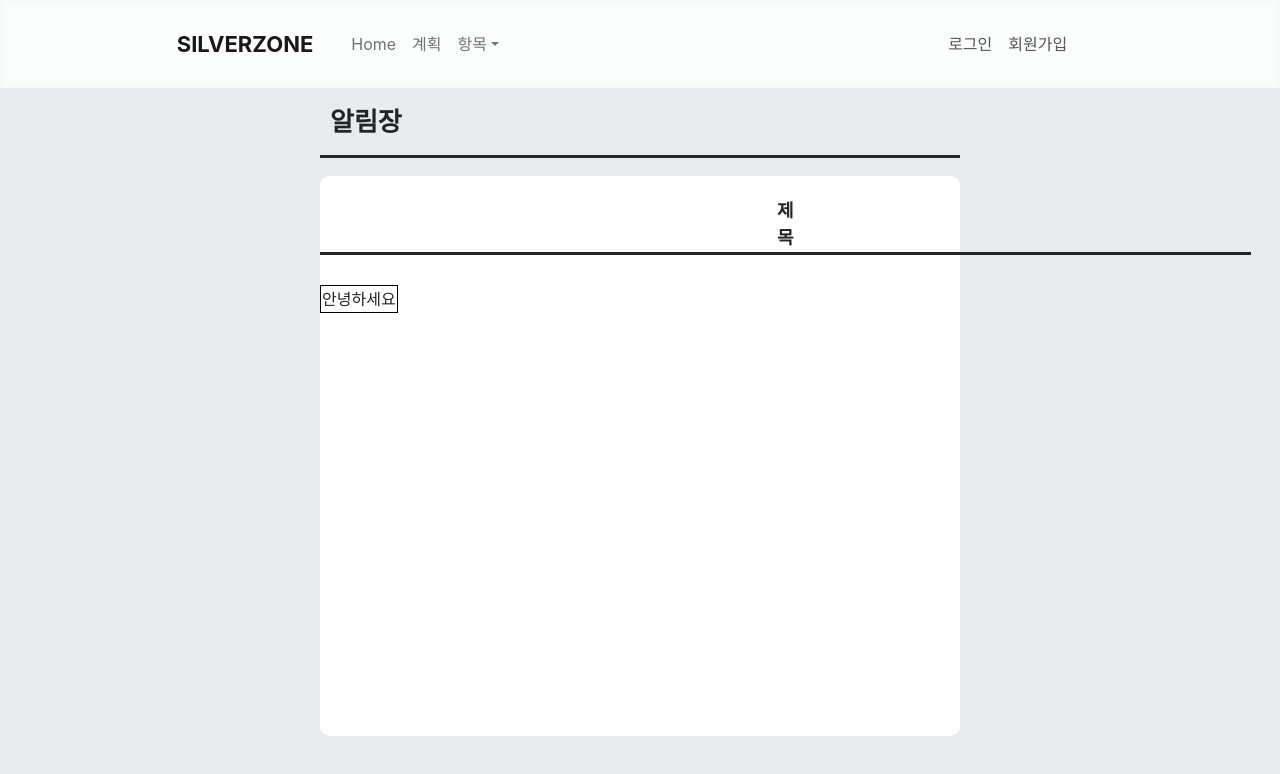
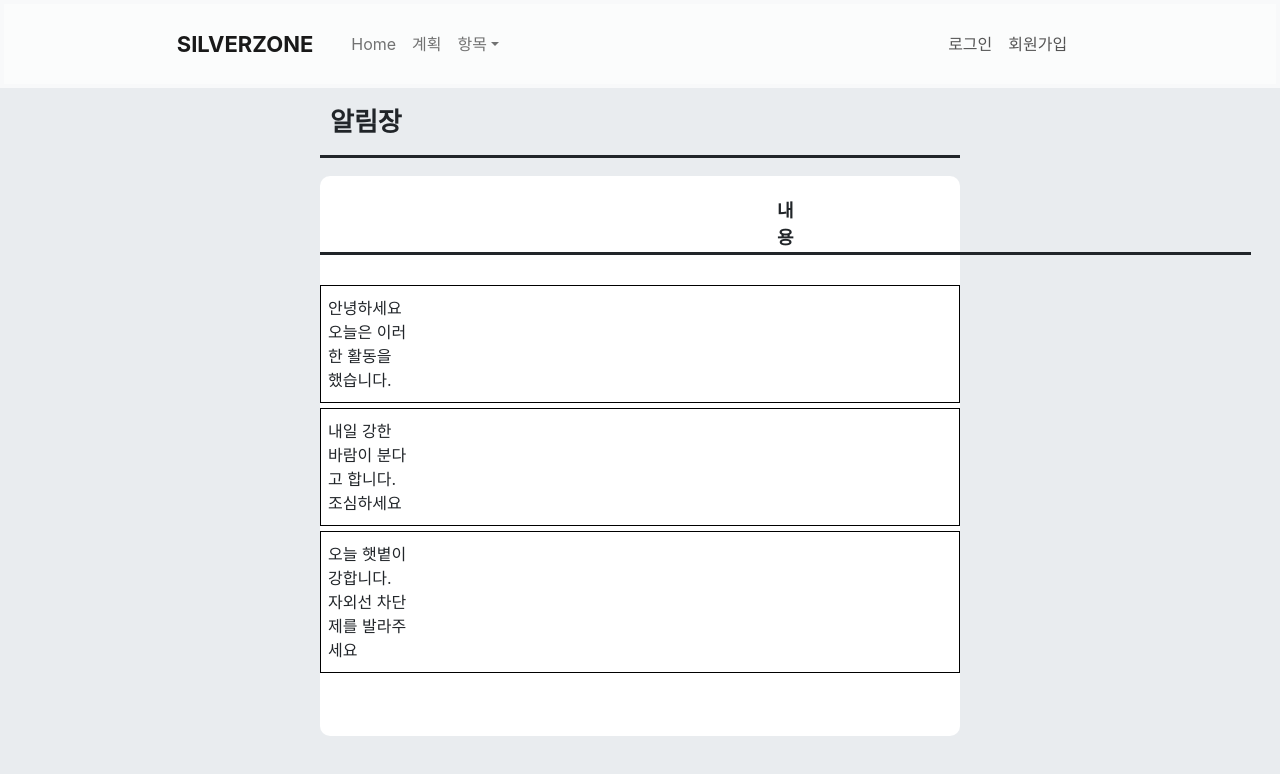
Before and after one commit to Team-DaeChiWon/front, a React (Create React App) app: page /notebook in a window 1280 px wide. Shown: the top 774 px of the page. Built offline with nearby package versions, Linux system fonts and the light colour scheme; no server answers.

Commit message:
[update]

```diff
--- a/src/notice_notebook/Notebook.css
+++ b/src/notice_notebook/Notebook.css
@@ -44,7 +44,13 @@
     border-bottom: 3px solid;
 }
 
+/* 수정할 부분 */
 .table_td_title{
+    padding-left: 7px;
+    padding-right: 550px;
+    padding-top: 10px;
+    padding-bottom: 10px;
+    margin-bottom: 5px;
 }
 
 .table_td_date{
--- a/src/notice_notebook/Notebook.js
+++ b/src/notice_notebook/Notebook.js
@@ -2,6 +2,7 @@ import React, { useState, useEffect } from "react";
 import { useNavigate } from "react-router-dom";
 import axios from "axios";
 
+import ServerConfig from './../config/server.json';
 import * as N from './Notebook.style.js';
 
 import './Notebook.css';
@@ -9,11 +10,11 @@ import './Notebook.css';
 function Notebook(){
 
     useEffect(() => {
-        // axios.get(`${ServerConfig.address}/notification/{notification-id}`)
-        // .then((result)=>{setNotebookList(result.data.notification-id)})
+        axios.get(`${ServerConfig.address}/notification/{notification-id}`)
+        .then((result)=>{setNotebookList(result.data.content)})
     }, [])
 
-    let [notebookList, setNotebookList] = useState(['']);
+    let [notebookList, setNotebookList] = useState(['안녕하세요 오늘은 이러한 활동을 했습니다.','내일 강한 바람이 분다고 합니다. 조심하세요','오늘 햇볕이 강합니다. 자외선 차단제를 발라주세요']);
 
     // let [title, setTitle] = useState();
     // let [date, setDate] = useState();
@@ -26,23 +27,23 @@ function Notebook(){
             </div>
 
             <N.Notebook_Box>
-                <div className="table_area">
+                <div>
                     <table className="table_title">
                         <thead>
                             <tr>
-                                <th className="table_th_title">제목</th>
+                                <th className="table_th_title">내용</th>
                             </tr>
                         </thead>
                     </table>
 
                     {
-                        notebookList.map(() => {
+                        notebookList.map((a, i) => {
                             return (
                                 <div>
                                     <table className="table_content">
                                         <tbody className='list_hover'>
-                                            <tr className="table_feed">
-                                                <td className="table_td_title">안녕하세요</td>
+                                            <tr>
+                                                <td className="table_td_title">{a}</td>
                                             </tr>
                                         </tbody>
                                     </table>
--- a/src/profile/Profile.js
+++ b/src/profile/Profile.js
@@ -16,7 +16,7 @@ function Profile() {
     useEffect(() => {
         // loadPage()
         axios.get(`${ServerConfig.address}/auth/`)
-        .then((result) => {console.log(result.status)})
+        .then((result) => {console.log(result)})
         .catch(() => {navigate('/login')})
     }, [])
 
```
